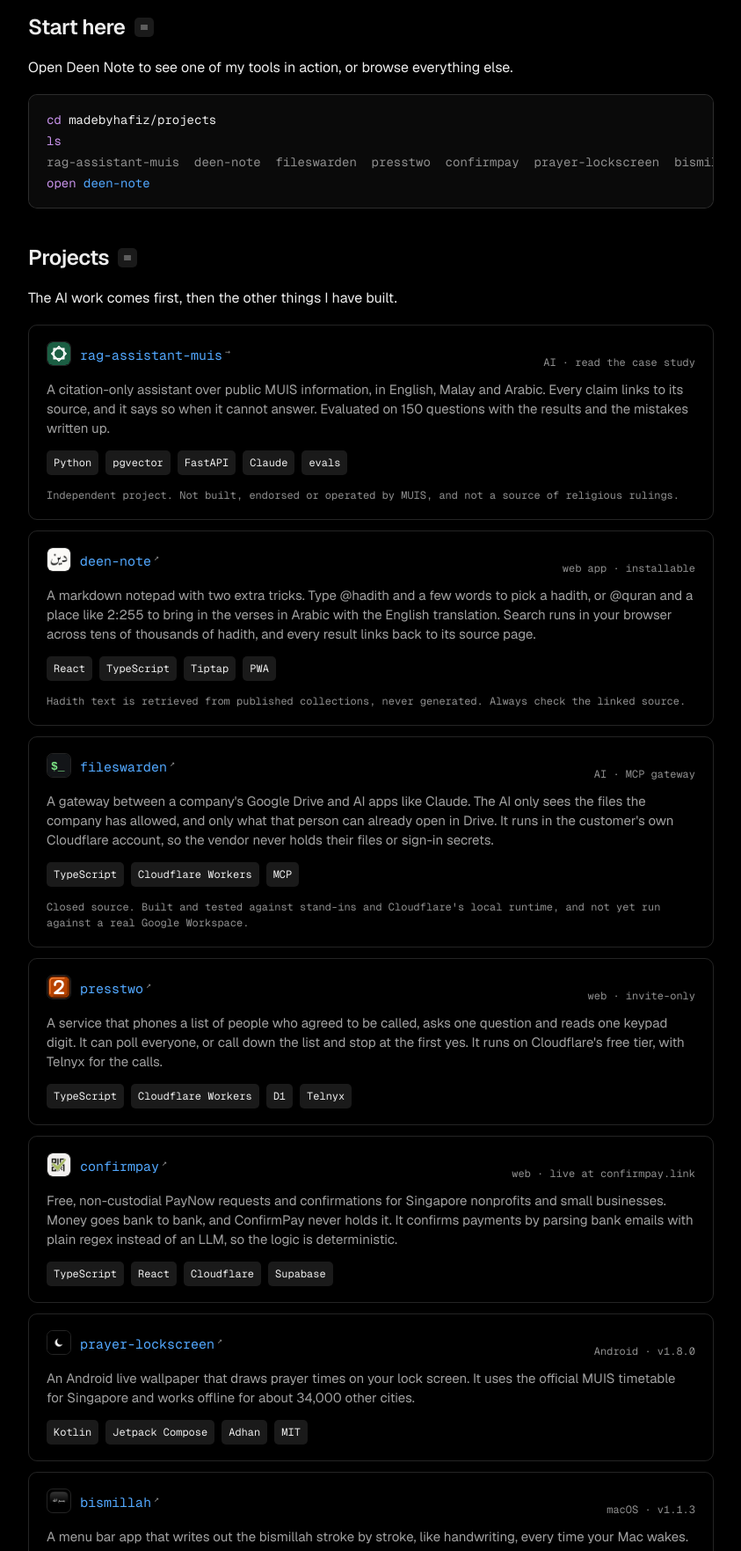
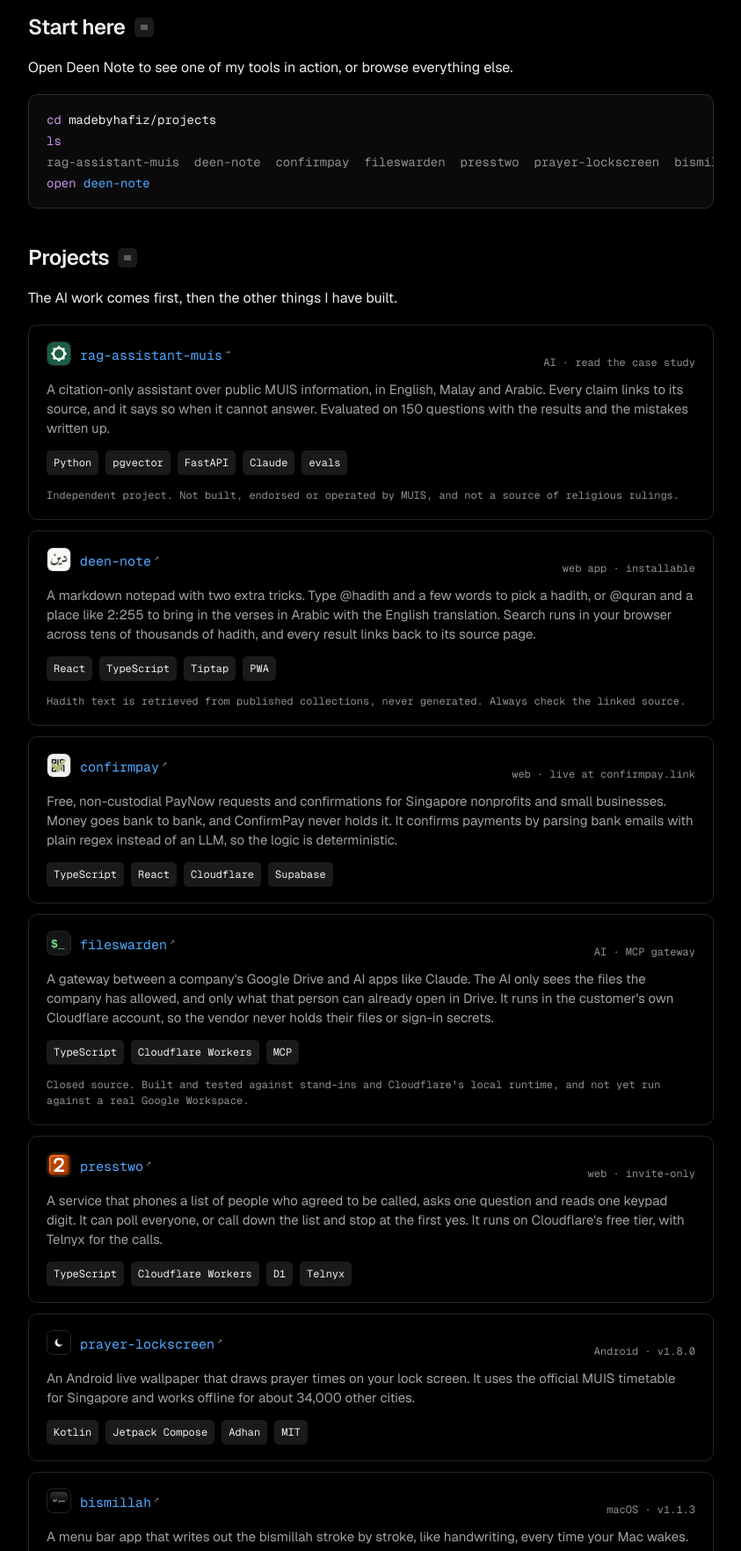
Before and after one commit to hafizuddin-a/madebyhafiz, a plain HTML site: page index.html in a window 1280 px wide. Shown: the part 643-2406 px from the top of the page at 88% size, without its empty margins (338-1181 px from the left). Drawn offline with nearby package versions, Linux system fonts and the light colour scheme.

Commit message:
Put confirmpay above fileswarden; add JPEG share image and extra tags for LinkedIn

```diff
--- a/index.html
+++ b/index.html
@@ -11,10 +11,14 @@
 <meta property="og:description" content="I build tools that benefit others: people, mosques, nonprofits and the small teams bigger software overlooks.">
 <meta property="og:type" content="website">
 <meta property="og:url" content="https://hafiz.is-a.dev/">
-<meta property="og:image" content="https://hafiz.is-a.dev/og.png">
+<meta property="og:image" content="https://hafiz.is-a.dev/og.jpg">
 <meta property="og:image:width" content="1200">
 <meta property="og:image:height" content="630">
+<meta property="og:image:type" content="image/jpeg">
+<meta property="og:image:alt" content="madebyhafiz: tools that benefit others">
+<meta property="og:site_name" content="madebyhafiz">
 <meta name="twitter:card" content="summary_large_image">
+<meta name="twitter:image" content="https://hafiz.is-a.dev/og.jpg">
 <link rel="icon" href="favicon.svg" type="image/svg+xml">
 <link rel="preconnect" href="https://fonts.googleapis.com">
 <link rel="preconnect" href="https://fonts.gstatic.com" crossorigin>
@@ -44,9 +48,9 @@
       <div class="sub">
         <a href="rag-assistant-muis.html">rag-assistant-muis</a>
         <a href="#deen-note">deen-note</a>
+        <a href="#confirmpay">confirmpay</a>
         <a href="#fileswarden">fileswarden</a>
         <a href="#presstwo">presstwo</a>
-        <a href="#confirmpay">confirmpay</a>
         <a href="#prayer-lockscreen">prayer-lockscreen</a>
         <a href="#bismillah">bismillah</a>
         <a href="#quran-resume">quran-resume</a>
@@ -115,7 +119,7 @@
         <p>Open Deen Note to see one of my tools in action, or browse everything else.</p>
         <pre class="code"><span class="cmd">cd</span> madebyhafiz/projects
 <span class="cmd">ls</span>
-<span class="dim">rag-assistant-muis  deen-note  fileswarden  presstwo  confirmpay  prayer-lockscreen  bismillah  quran-resume  ping-pong  gym-init  expense-tracker</span>
+<span class="dim">rag-assistant-muis  deen-note  confirmpay  fileswarden  presstwo  prayer-lockscreen  bismillah  quran-resume  ping-pong  gym-init  expense-tracker</span>
 <span class="cmd">open</span> <a href="https://hafizuddin-a.github.io/">deen-note</a></pre>
       </section>
 
@@ -144,6 +148,15 @@
             <p class="card-note">Hadith text is retrieved from published collections, never generated. Always check the linked source.</p>
           </a>
 
+          <a class="card" id="confirmpay" href="https://confirmpay.link">
+            <div class="card-head">
+              <span class="card-name"><img class="app-icon" src="icons/confirmpay.png" alt="" width="28" height="28"><span>confirmpay<sup>↗</sup></span></span>
+              <span class="card-meta">web · live at confirmpay.link</span>
+            </div>
+            <p class="card-desc">Free, non-custodial PayNow requests and confirmations for Singapore nonprofits and small businesses. Money goes bank to bank, and ConfirmPay never holds it. It confirms payments by parsing bank emails with plain regex instead of an LLM, so the logic is deterministic.</p>
+            <div class="tags"><code class="tag">TypeScript</code><code class="tag">React</code><code class="tag">Cloudflare</code><code class="tag">Supabase</code></div>
+          </a>
+
           <a class="card" id="fileswarden" href="https://fileswarden-site.hello-hafiz.workers.dev">
             <div class="card-head">
               <span class="card-name"><img class="app-icon" src="icons/fileswarden.svg" alt="" width="28" height="28"><span>fileswarden<sup>↗</sup></span></span>
@@ -161,15 +174,6 @@
             </div>
             <p class="card-desc">A service that phones a list of people who agreed to be called, asks one question and reads one keypad digit. It can poll everyone, or call down the list and stop at the first yes. It runs on Cloudflare's free tier, with Telnyx for the calls.</p>
             <div class="tags"><code class="tag">TypeScript</code><code class="tag">Cloudflare Workers</code><code class="tag">D1</code><code class="tag">Telnyx</code></div>
-          </a>
-
-          <a class="card" id="confirmpay" href="https://confirmpay.link">
-            <div class="card-head">
-              <span class="card-name"><img class="app-icon" src="icons/confirmpay.png" alt="" width="28" height="28"><span>confirmpay<sup>↗</sup></span></span>
-              <span class="card-meta">web · live at confirmpay.link</span>
-            </div>
-            <p class="card-desc">Free, non-custodial PayNow requests and confirmations for Singapore nonprofits and small businesses. Money goes bank to bank, and ConfirmPay never holds it. It confirms payments by parsing bank emails with plain regex instead of an LLM, so the logic is deterministic.</p>
-            <div class="tags"><code class="tag">TypeScript</code><code class="tag">React</code><code class="tag">Cloudflare</code><code class="tag">Supabase</code></div>
           </a>
 
           <a class="card" id="prayer-lockscreen" href="https://github.com/hafizuddin-a/prayer-lockscreen">
```
Also changed, not shown: expense-tracker.html (+6 -2 lines), rag-assistant-muis.html (+6 -2 lines), og.jpg (added).
